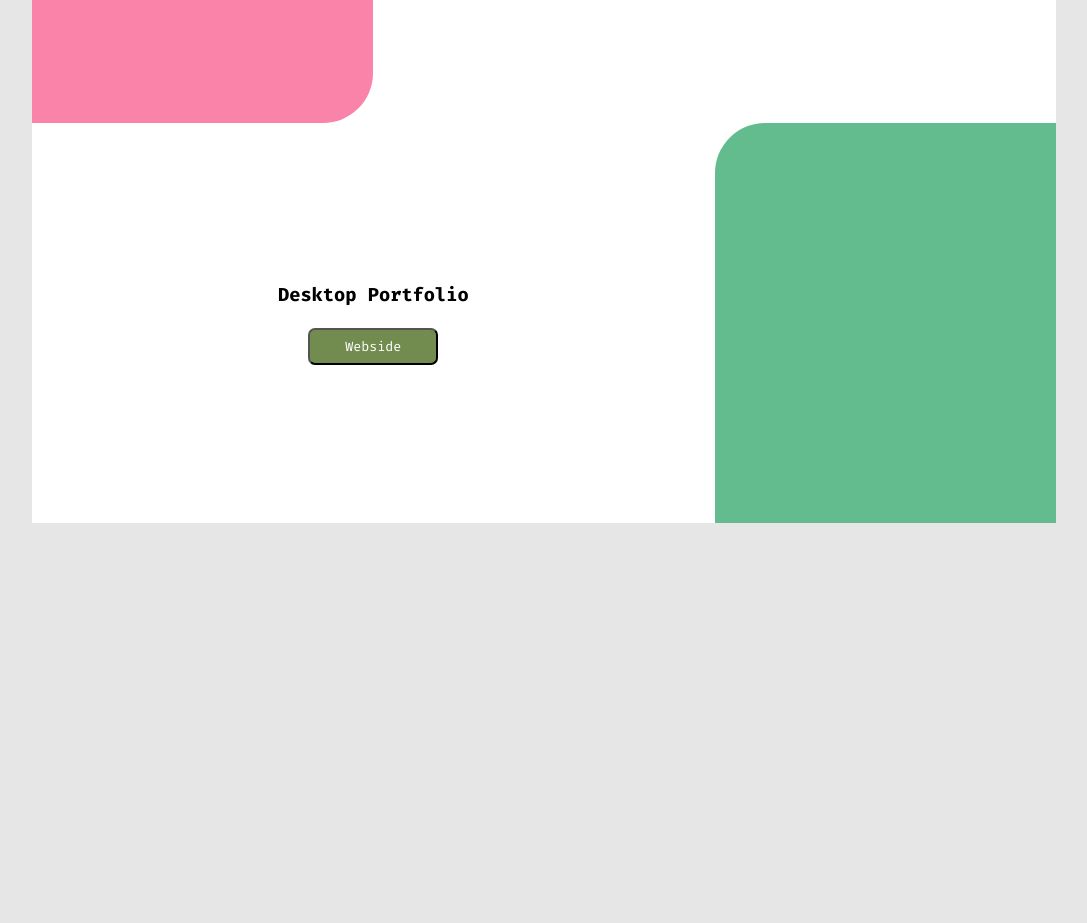
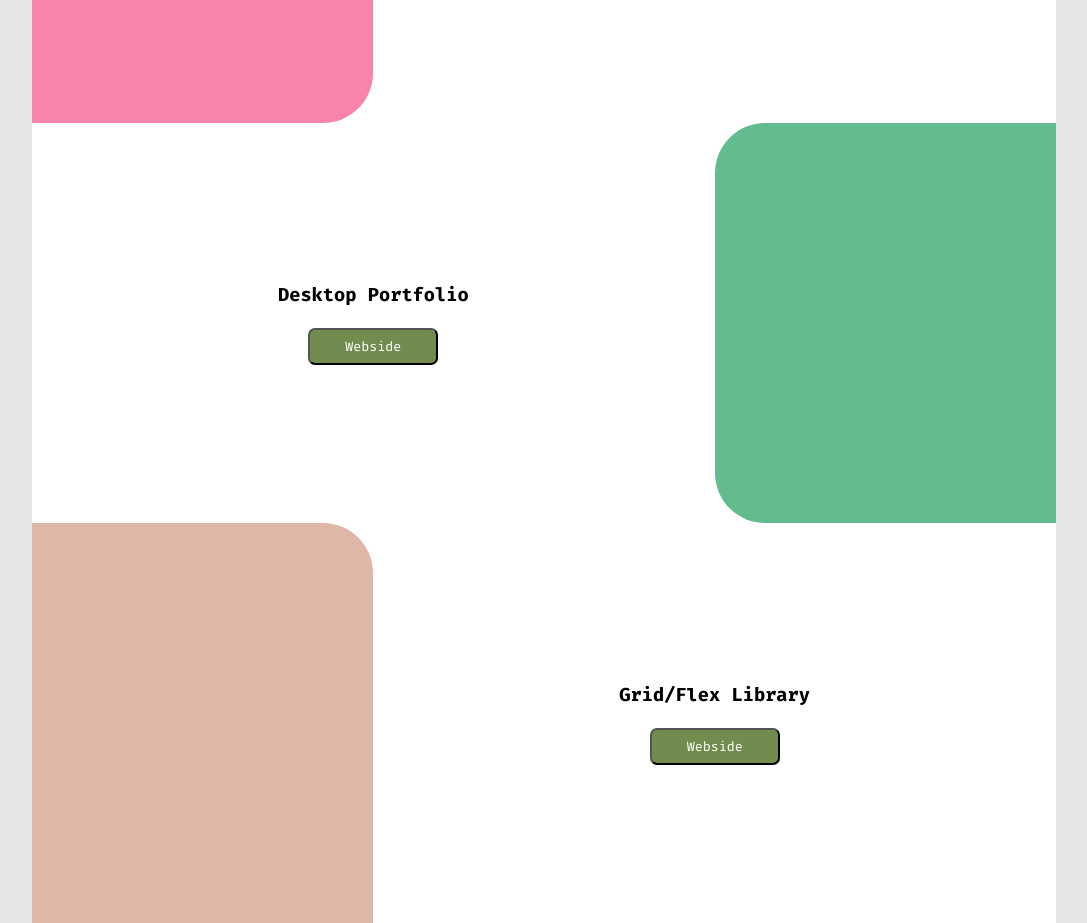
Before and after one commit to Vicky8484/victory_prof_portfolie, a plain HTML site: page hobby.html in a window 1280 px wide. Shown: the part 3320-4243 px from the top of the page, without its empty margins (96-1183 px from the left). Before the commit the page ends 3843 px from the top, so only its background shows below. Drawn offline with Linux system fonts and the light colour scheme.

Commit message:
hobby added

```diff
--- a/css/global.css
+++ b/css/global.css
@@ -184,7 +184,7 @@ main{
 
   /****Stopper blåt blink på mobil vers*****/
 html, body{
-  -webkit-tap-highlight-color: rgba(0,0,0,0);
+  -webkit-tap-highlight-color: #00000000;
   -webkit-tap-highlight-color: transparent;
 
   /****Forhindrer at siden zoomer når man trykker hurtigt*****/
--- a/css/sideby.css
+++ b/css/sideby.css
@@ -115,6 +115,10 @@
     background-color: #63BC8E;
 }
 
+.hob10color{
+    background-color: #deb7a9;
+}
+
 /*tekst boksen*/
 .hobTextBox{
     flex: 2;
--- a/hobby.html
+++ b/hobby.html
@@ -138,8 +138,18 @@
                  <br>
                  <a href="https://vicky8484.github.io/desktop_pf/"><button class="ctaBtn2">Webside</button></a>
             </div>
-            <div class="colorBox hob9color boxtype5">
+            <div class="colorBox hob9color boxtype3">
 
+            </div>
+        </article>
+        <article class="studSem">
+            <div class="colorBox hob10color boxtype4">
+
+            </div>
+            <div class="hobTextBox">
+                 <h3>Grid/Flex Library</h3>
+                 <br>
+                 <a href="https://vicky8484.github.io/gridflex_library/"><button class="ctaBtn2">Webside</button></a>
             </div>
         </article>
     </main>
```
